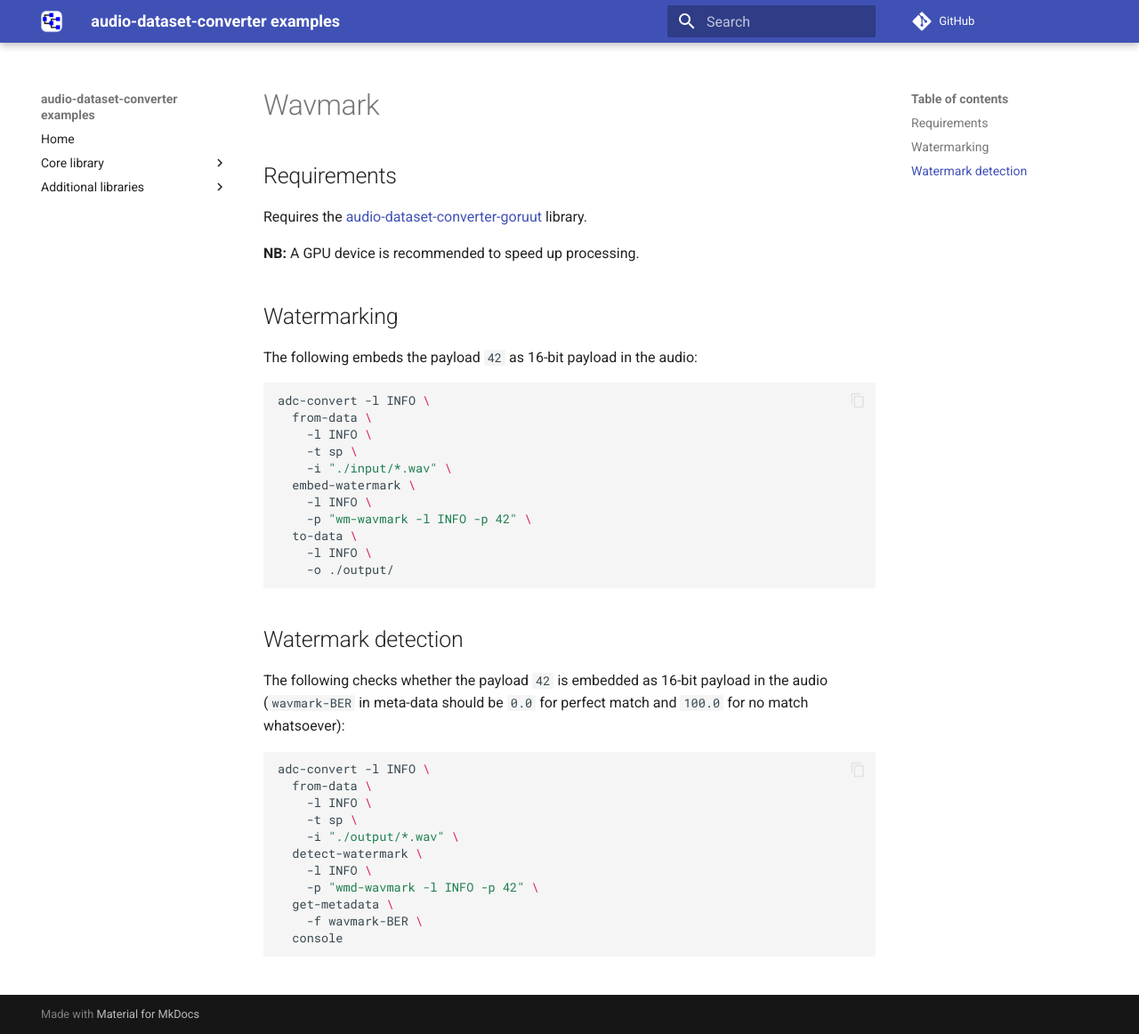
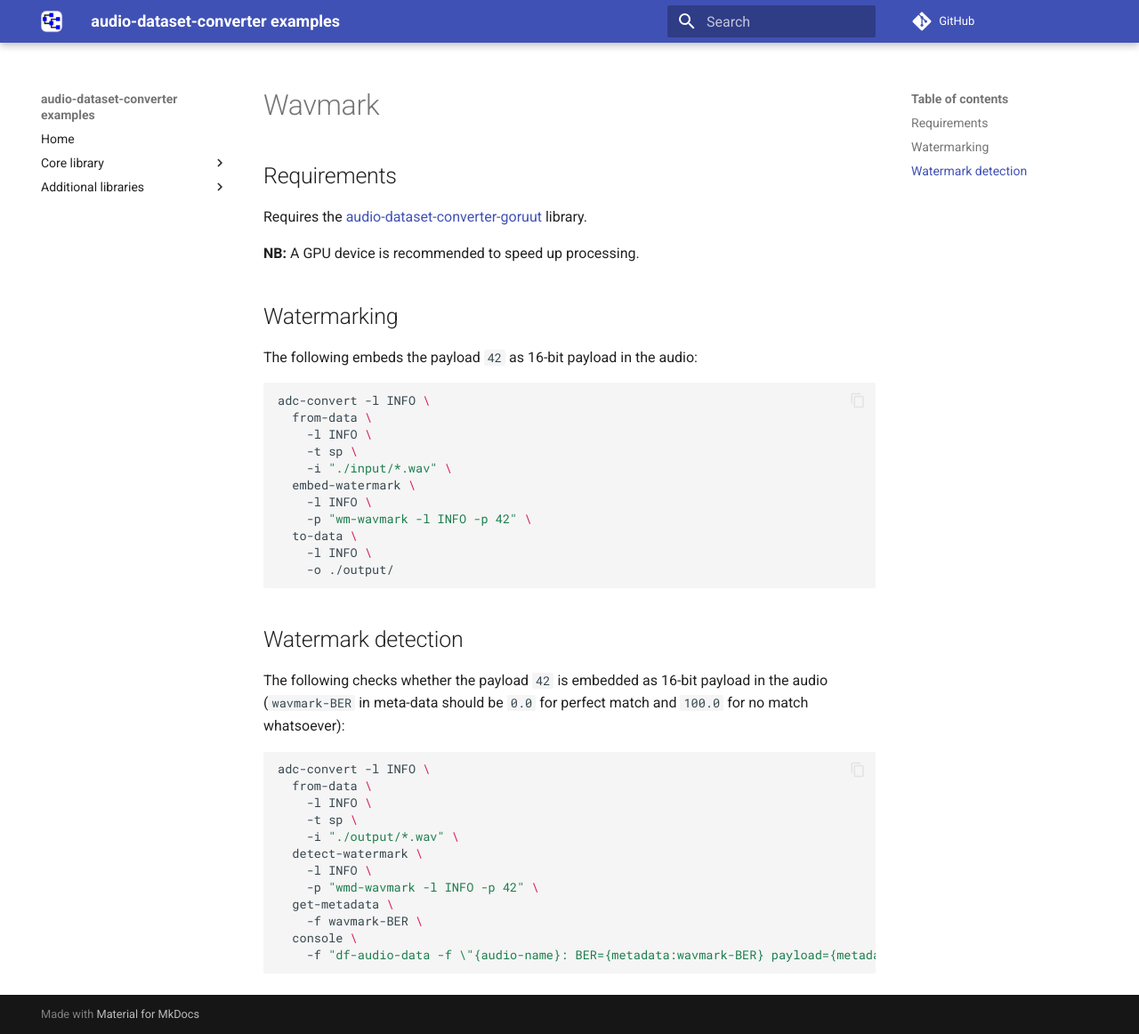
Before and after one commit to waikato-llm/audio-dataset-converter-examples, an MkDocs documentation site: the page built from docs/wavmark.md, in a window 1280 px wide and 1162 px high. Shown: the whole window at 89% size. Built offline with MkDocs 1.6.1 and Material for MkDocs 9.7.7, drawn with Linux system fonts in a browser that asks for light colours; comment, search, counter and statistics services are not loaded.

Commit message:
added support for meta-data to the df-audio-data data formatter

````diff
--- a/docs/wavmark.md
+++ b/docs/wavmark.md
@@ -39,5 +39,6 @@
     -p "wmd-wavmark -l INFO -p 42" \
   get-metadata \
     -f wavmark-BER \
-  console
+  console \
+    -f "df-audio-data -f \"{audio-name}: BER={metadata:wavmark-BER} payload={metadata:wavmark-payload}\""
 ```
````
Also changed, not shown: docs/audioseal.md (+2 -0 lines).
